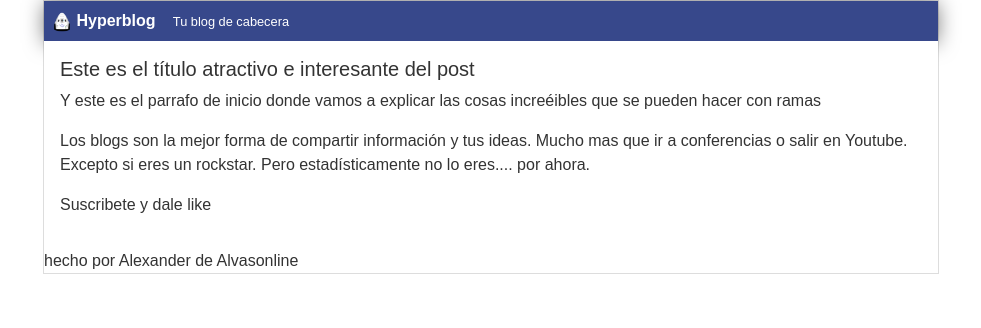
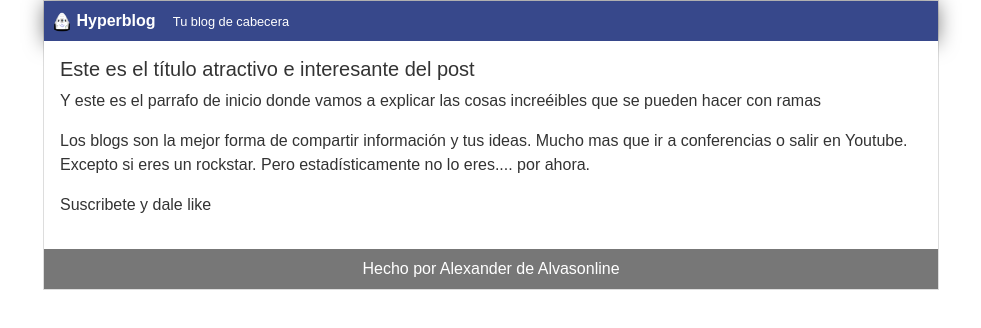
Before and after one commit to alvasonline/landingpage, a plain HTML site: page index.html in a window 1280 px wide. Shown: the whole page, without its empty margins (149-1130 px from the left). Drawn offline with nearby package versions, Linux system fonts and the light colour scheme.

Commit message:
Se amoda estilo del footer y se corrige texto del footer

```diff
--- a/css/style.css
+++ b/css/style.css
@@ -49,3 +49,10 @@ body
     background: white;
     padding: 1em;
 }
+
+#footer{
+    background: #777;
+    color: white;
+    text-align: center;
+    padding: 0.5em;
+}
--- a/index.html
+++ b/index.html
@@ -24,7 +24,7 @@
           <p>Suscribete y dale like</p>
       </div>
       <div id="footer">
-        hecho por Alexander de Alvasonline
+        Hecho por Alexander de Alvasonline
       </div>
   </div>
     <!-- Optional JavaScript -->
```
